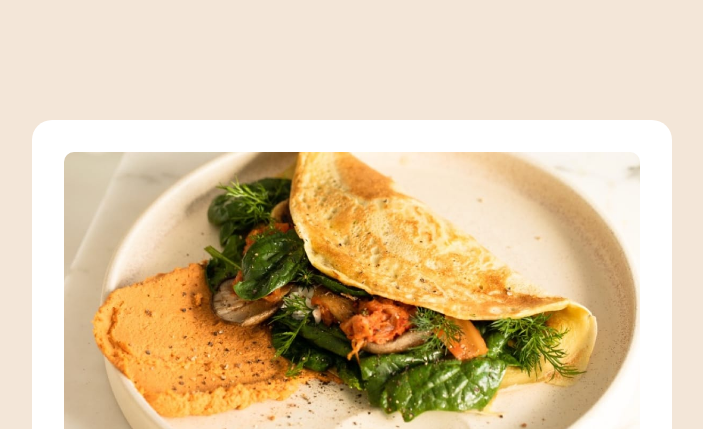
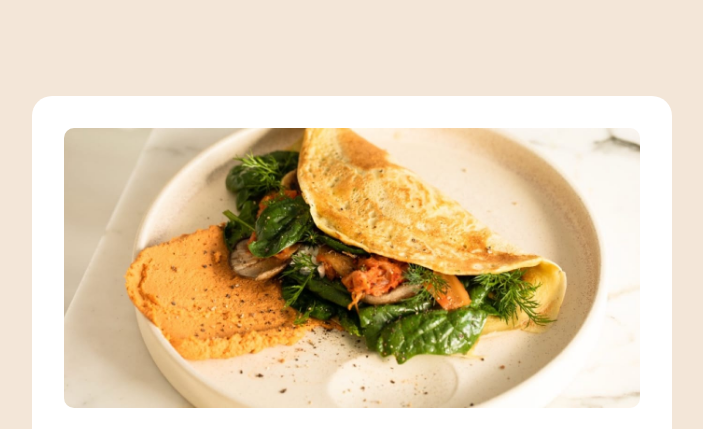
Before and after one commit to Kayal-02/Responsive-Recipe-Page-Using-Grid-Flexbox, a plain HTML site: page index.html in a window 1280 px wide. Shown: the top 429 px of the page, without its empty margins (288-991 px from the left). Drawn offline with Linux system fonts and the light colour scheme.

Commit message:
Update recipie.css

```diff
--- a/recipie.css
+++ b/recipie.css
@@ -23,7 +23,7 @@ body
     background-color:var(--white);
     width:50%;
     height: auto;
-    margin:15vh 25%;
+    margin:12vh 25%;
     border-radius:20px;
     box-sizing: border-box;
     display: flex;
@@ -35,7 +35,7 @@ body
     background-size: cover;
     background-position:center;
     width:90%;
-    height:40vh;
+    height:35vh;
     box-sizing: border-box;
     border-radius:10px;
     align-self: center;
```
